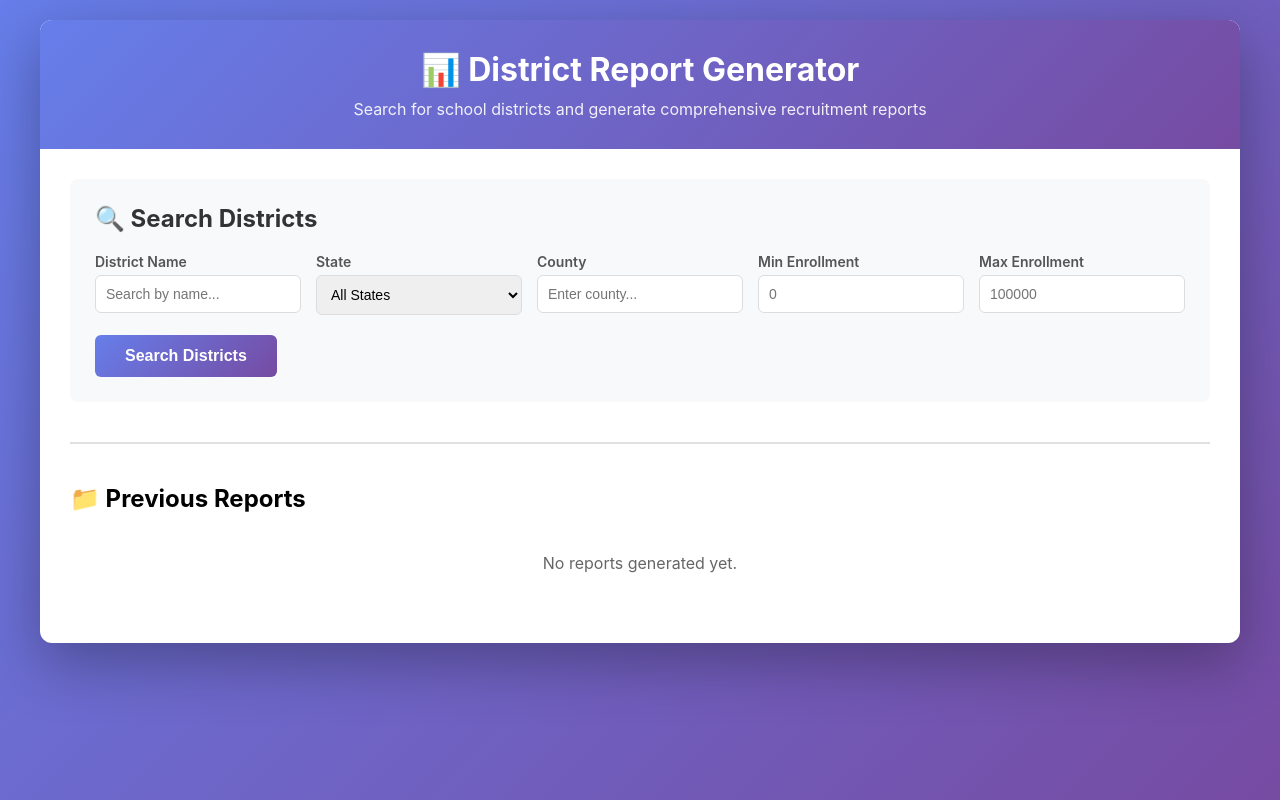
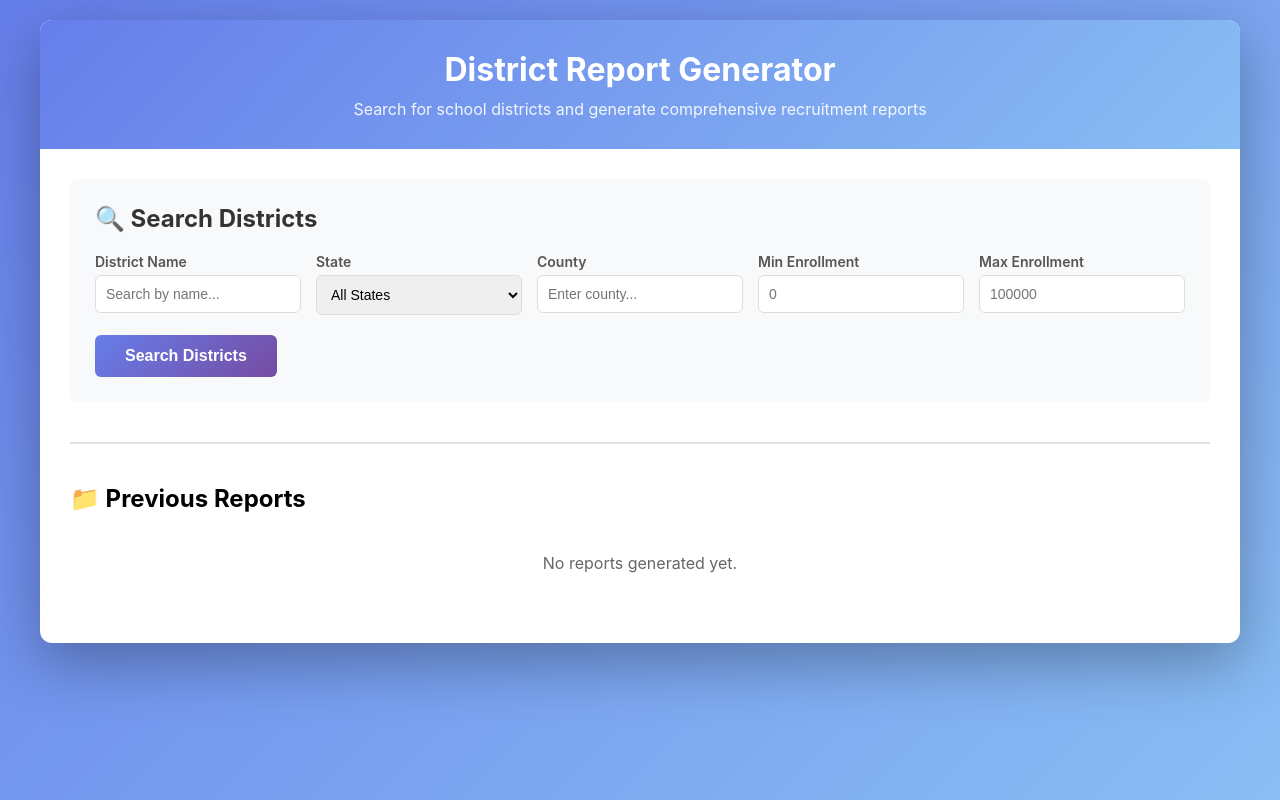
Before and after one commit to radartalentsolutions/district-report-generatorPROD, a Flask app: page / in a window 1280 px wide. Run offline with Flask 3, Linux system fonts and the light colour scheme; data that the repository does not hold is empty.

Commit message:
changed background color

```diff
--- a/templates/index.html
+++ b/templates/index.html
@@ -13,7 +13,7 @@
 
         body {
             font-family: -apple-system, BlinkMacSystemFont, 'Segoe UI', Roboto, Oxygen, Ubuntu, Cantarell, sans-serif;
-            background: linear-gradient(135deg, #667eea 0%, #764ba2 100%);
+            background: linear-gradient(135deg, #667eea 0%, #89BEF4 100%);
             min-height: 100vh;
             padding: 20px;
         }
@@ -28,7 +28,7 @@
         }
 
         header {
-            background: linear-gradient(135deg, #667eea 0%, #764ba2 100%);
+            background: linear-gradient(135deg, #667eea 0%, #89BEF4 100%);
             color: white;
             padding: 30px;
             text-align: center;
@@ -247,7 +247,7 @@
 <body>
     <div class="container">
         <header>
-            <h1>📊 District Report Generator</h1>
+            <h1>District Report Generator</h1>
             <p>Search for school districts and generate comprehensive recruitment reports</p>
         </header>
 
```
